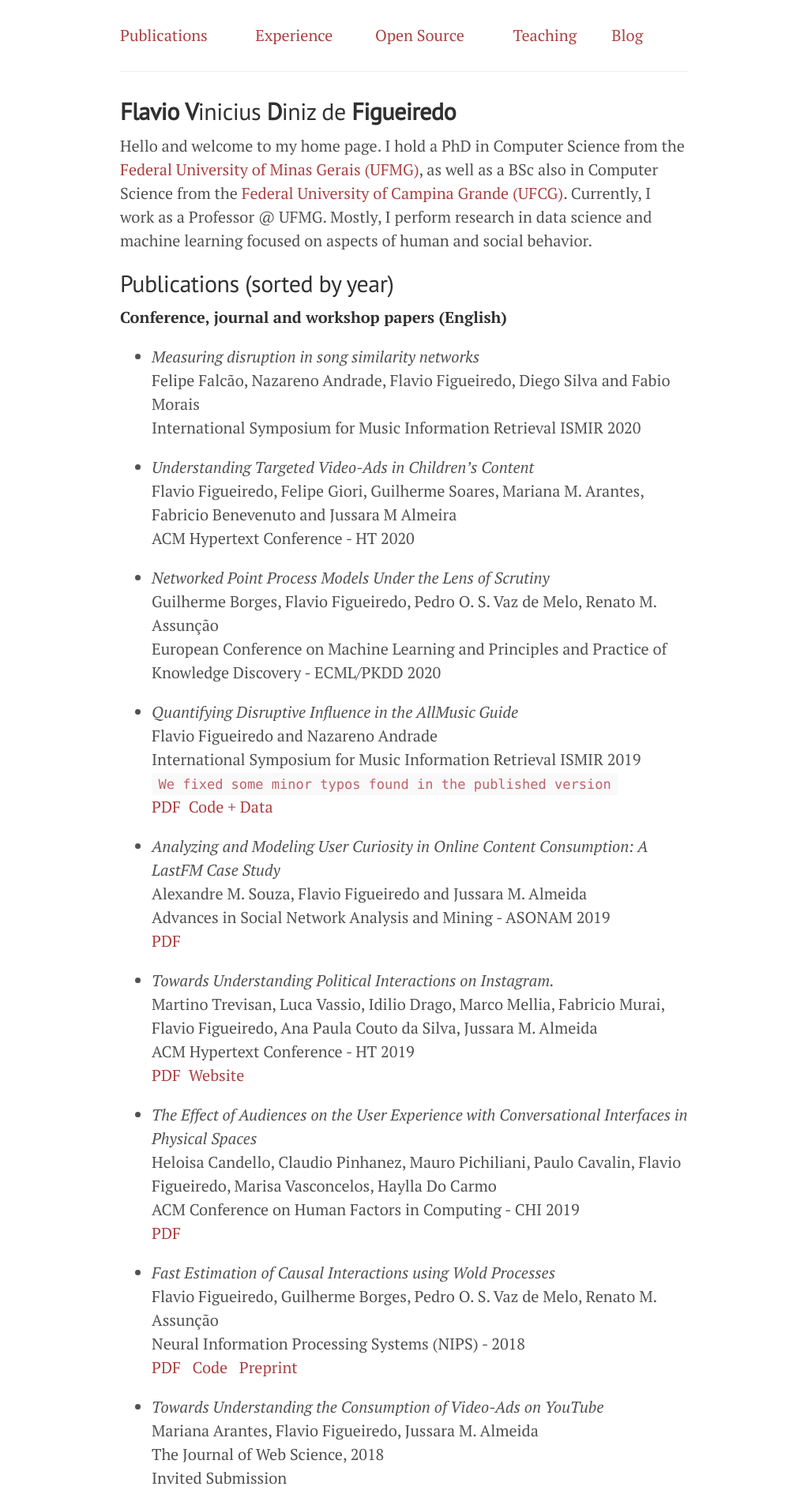
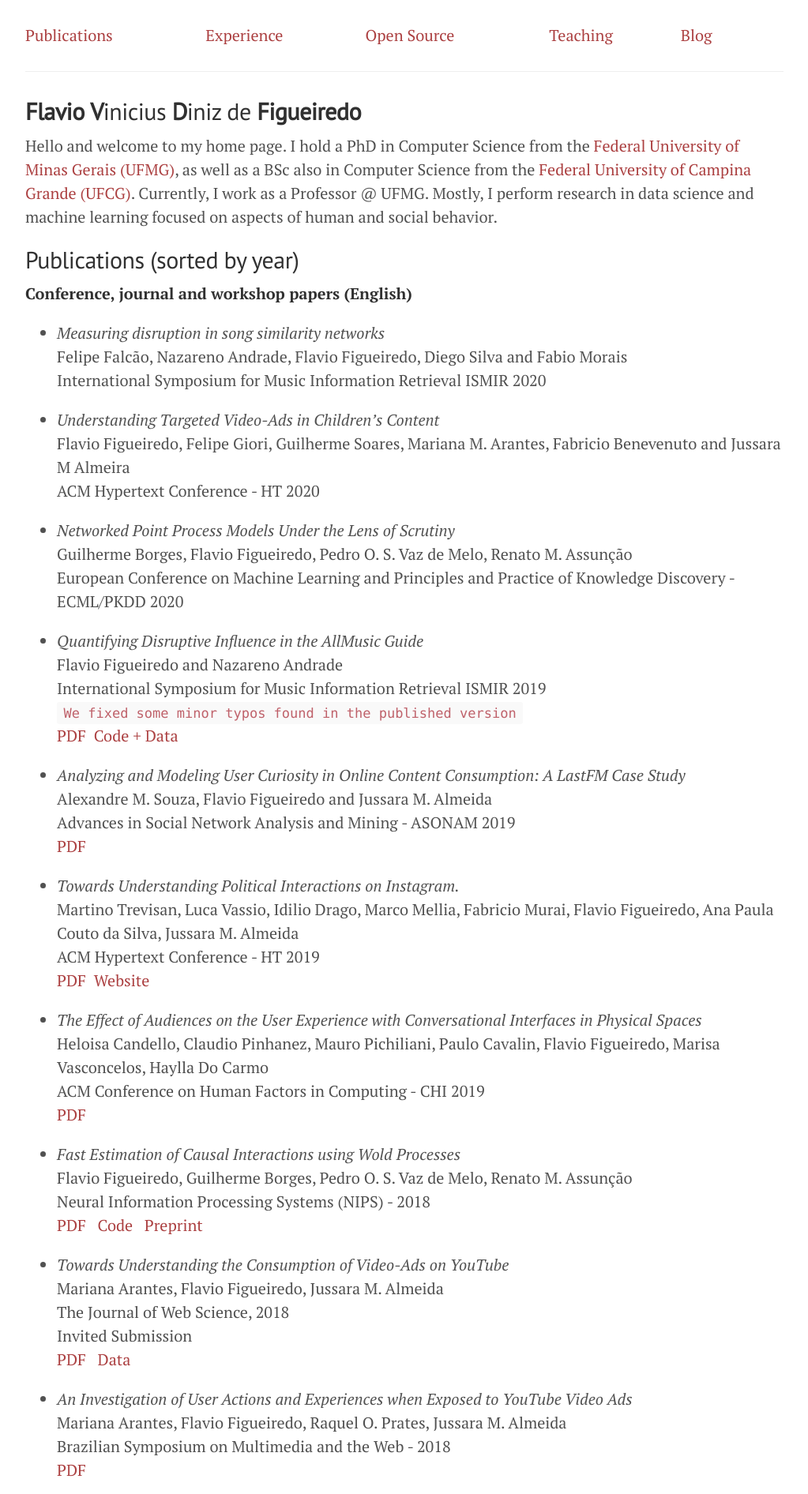
Before and after one commit to flaviovdf/flaviovdf.github.io, a Jekyll site: the page built from index.md, in a window 1280 px wide. Shown: the top 1892 px of the page at 79% size, without its empty margins (128-1151 px from the left). Built offline with Jekyll 4.4.1, drawn with Linux system fonts in a browser that asks for light colours.

Commit message:
Update lanyon.css

```diff
--- a/public/css/lanyon.css
+++ b/public/css/lanyon.css
@@ -73,16 +73,16 @@ h1, h2, h3, h4, h5, h6 {
  */
 
 .container {
-  max-width: 28rem;
+  max-width: 50rem;
 }
-@media (min-width: 38em) {
+@media (min-width: 60em) {
   .container {
-    max-width: 32rem;
+    max-width: 55rem;
   }
 }
-@media (min-width: 56em) {
+@media (min-width: 70em) {
   .container {
-    max-width: 38rem;
+    max-width: 50rem;
   }
 }
 
```
